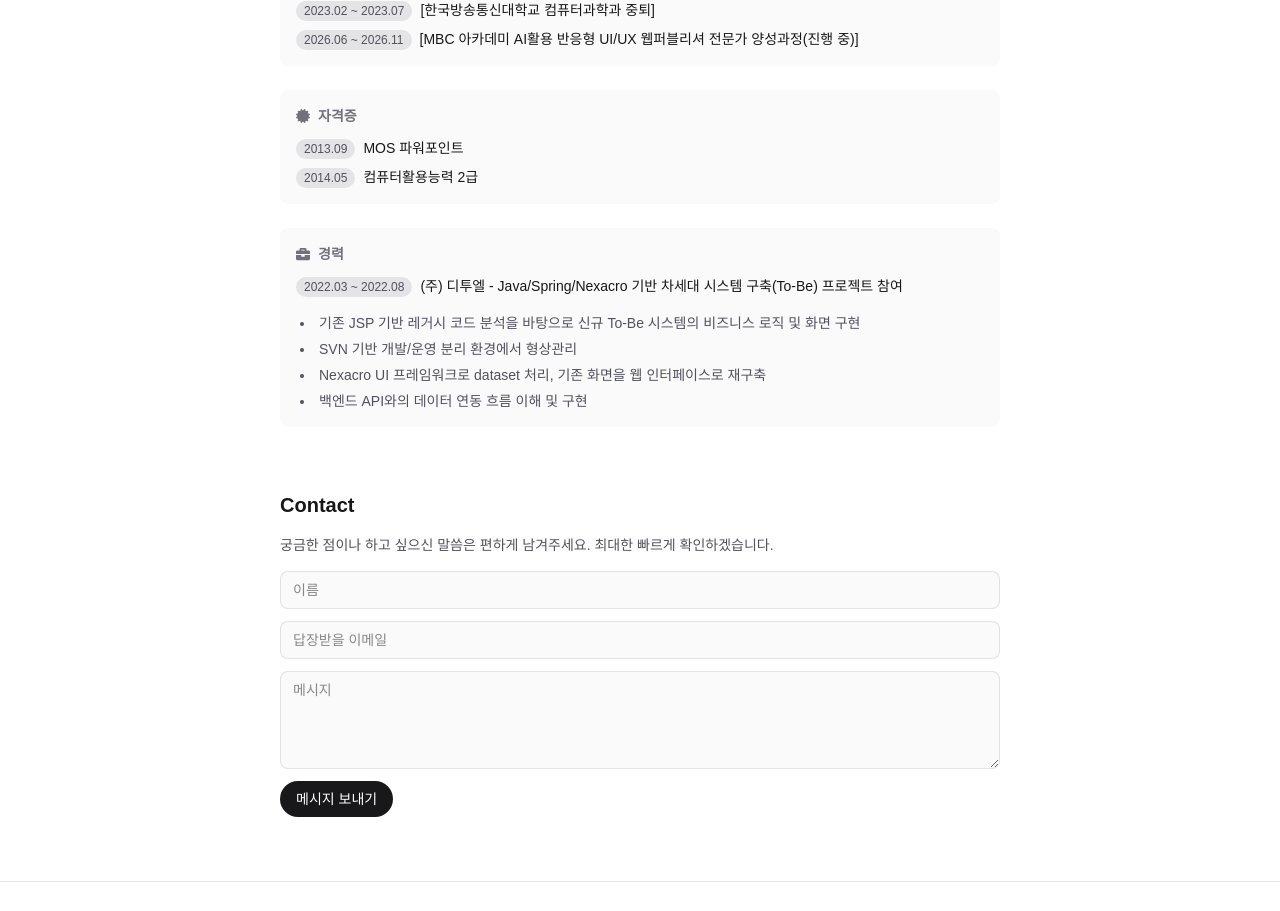
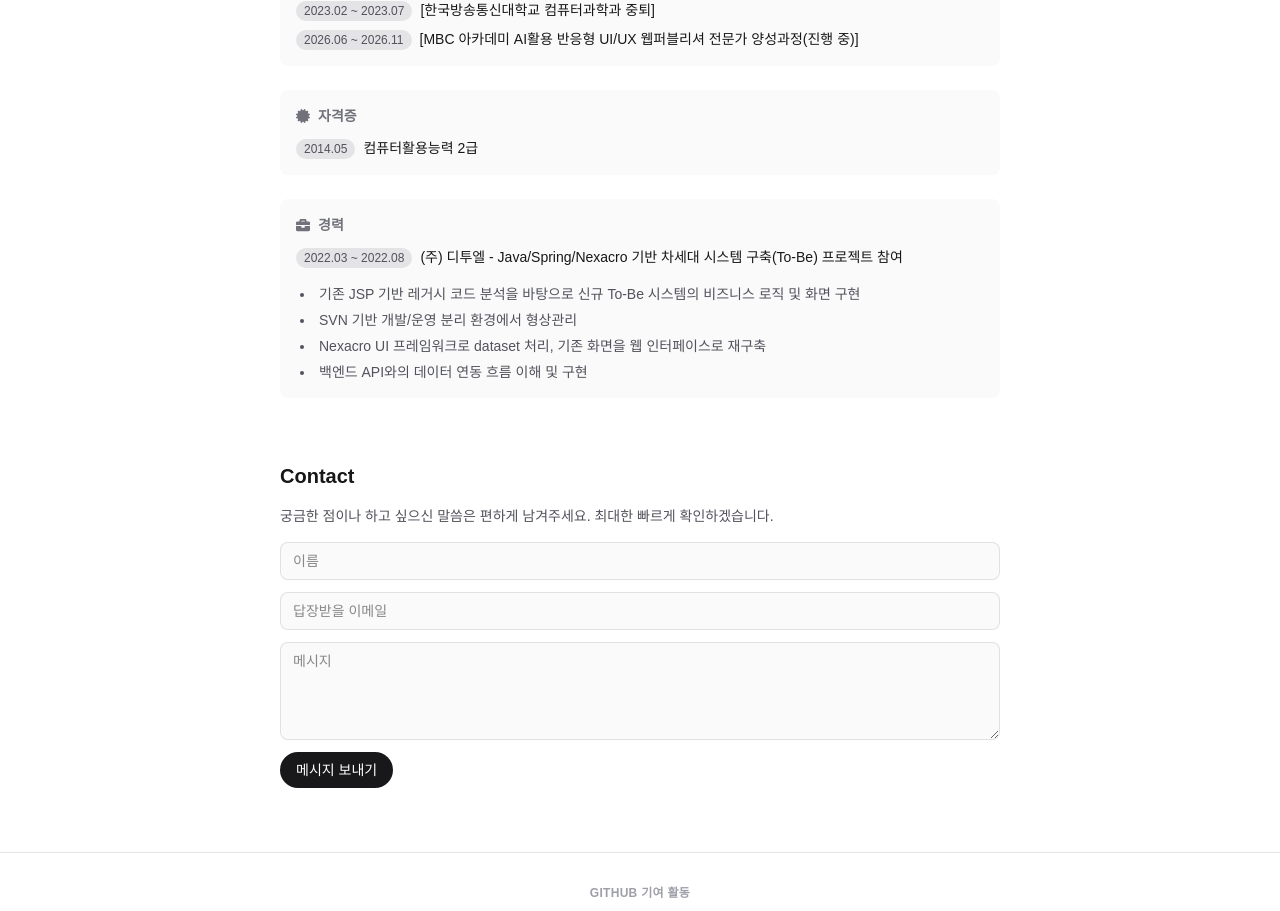
Before and after one commit to lym-bin/sangbin-dev, a Next.js app: page / in a window 1280 px wide. Shown: the part 1529-2440 px from the top of the page. Built offline with nearby package versions, Linux system fonts and the light colour scheme.

Commit message:
fix: 날짜 확인이 안 되는 MOS 파워포인트 자격증 삭제

```diff
--- a/src/app/page.tsx
+++ b/src/app/page.tsx
@@ -156,12 +156,6 @@ export default function Home() {
           <ul className="flex flex-col gap-2 text-sm">
             <li className="flex flex-wrap items-baseline gap-2">
               <span className="rounded-full bg-zinc-200 px-2 py-0.5 text-xs text-zinc-600 dark:bg-zinc-800 dark:text-zinc-300">
-                2013.09
-              </span>
-              MOS 파워포인트
-            </li>
-            <li className="flex flex-wrap items-baseline gap-2">
-              <span className="rounded-full bg-zinc-200 px-2 py-0.5 text-xs text-zinc-600 dark:bg-zinc-800 dark:text-zinc-300">
                 2014.05
               </span>
               컴퓨터활용능력 2급
```
